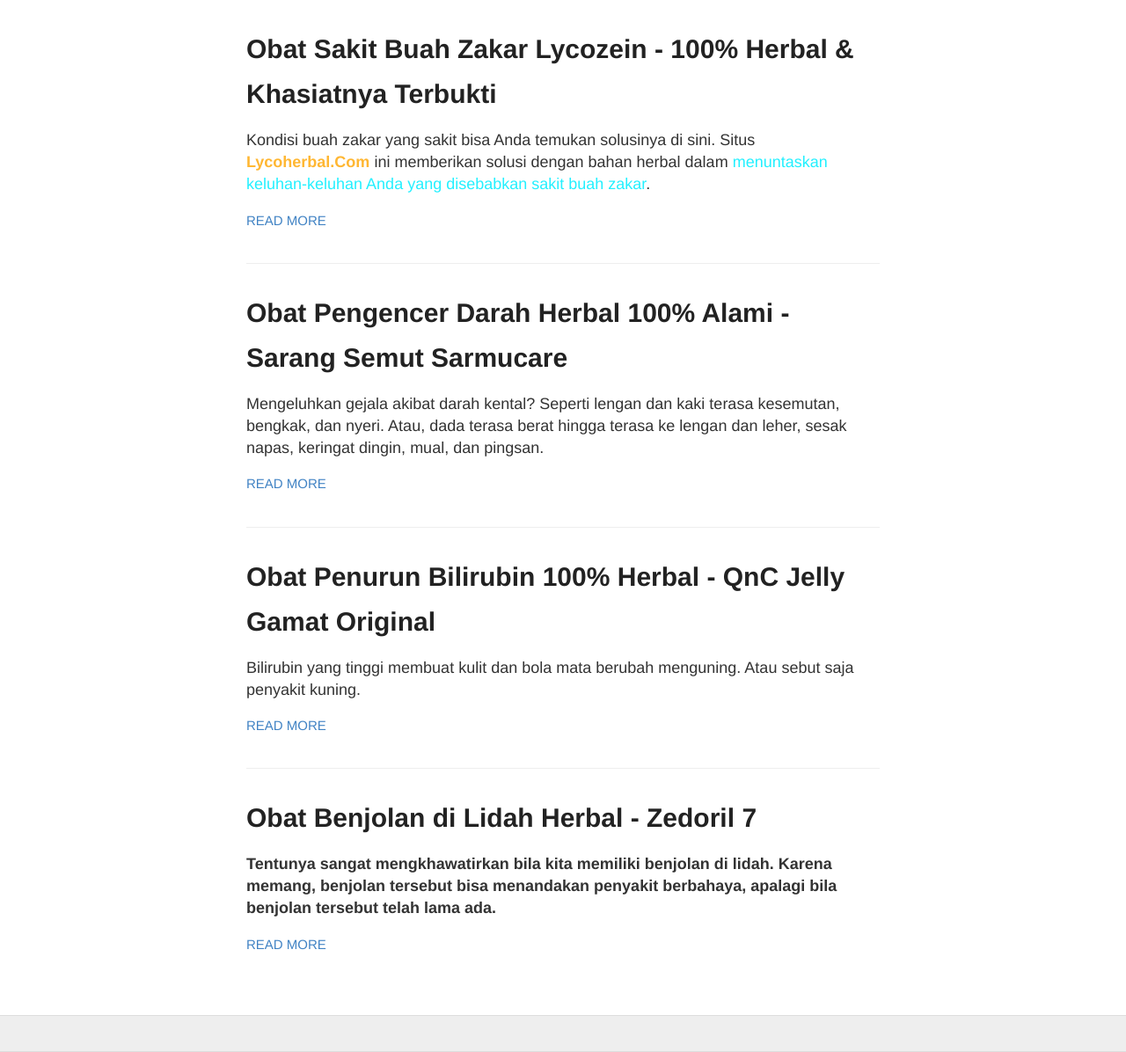
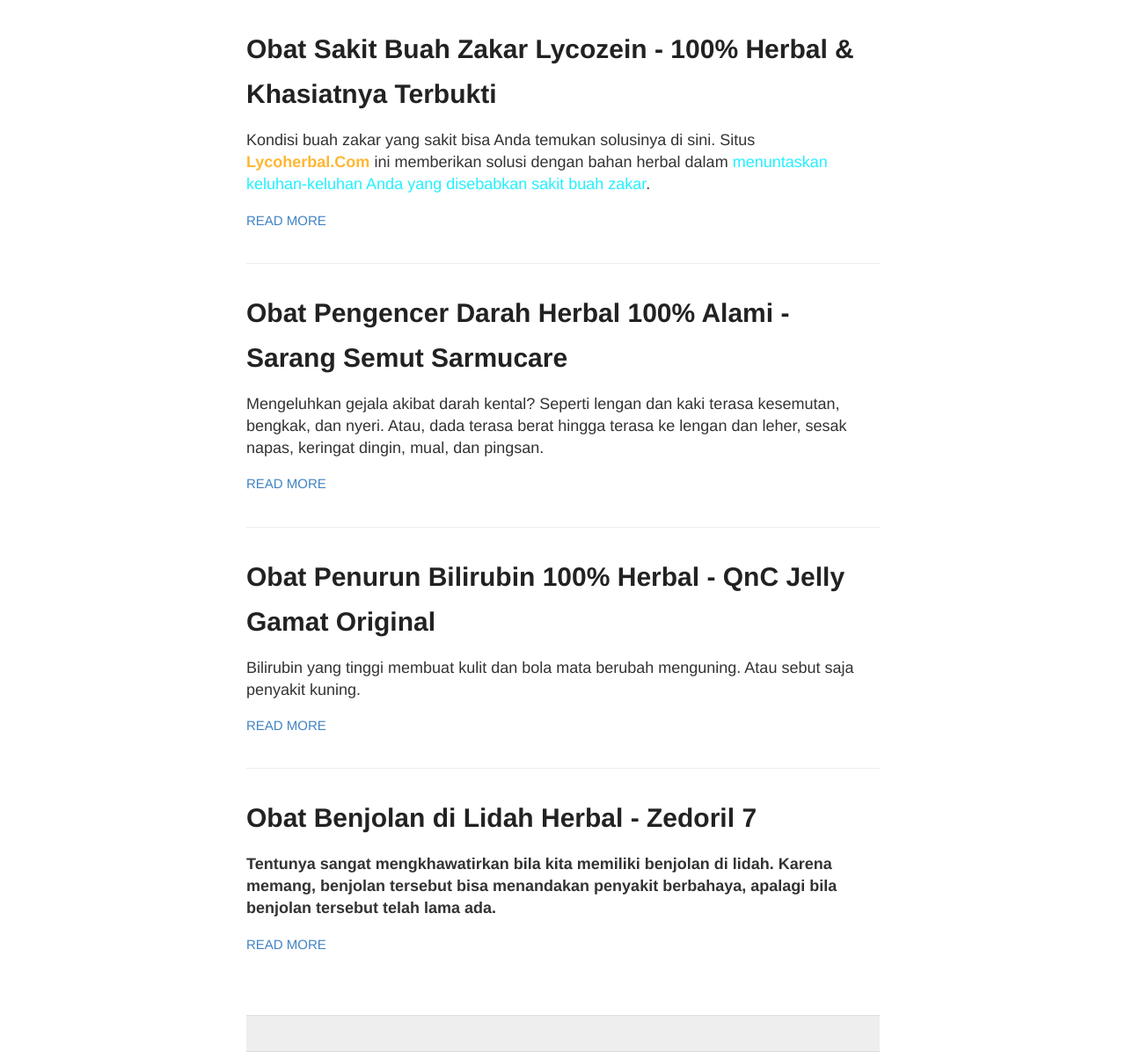
Before and after one commit to zeinherbal/zeinherbal.github.io, a Jekyll site: the page built from index.html, in a window 1280 px wide. Shown: the whole page at 88% size. Built offline with Jekyll 4.4.1, drawn with Linux system fonts in a browser that asks for light colours; a script that is not in the unit is left out.

Commit message:
Update default.html

```diff
--- a/_layouts/default.html
+++ b/_layouts/default.html
@@ -16,11 +16,11 @@
   </head>
 
   <body>
-    {% if site.permalink %}
+    {% if site.posts %}
       <div id="main" role="main" class="container">
         {{ content }}
+    {% else %}
       </div>
-    {% else %}
       <div class="wrapper-masthead">
         <div class="container">
           {% include header.html %}
```
